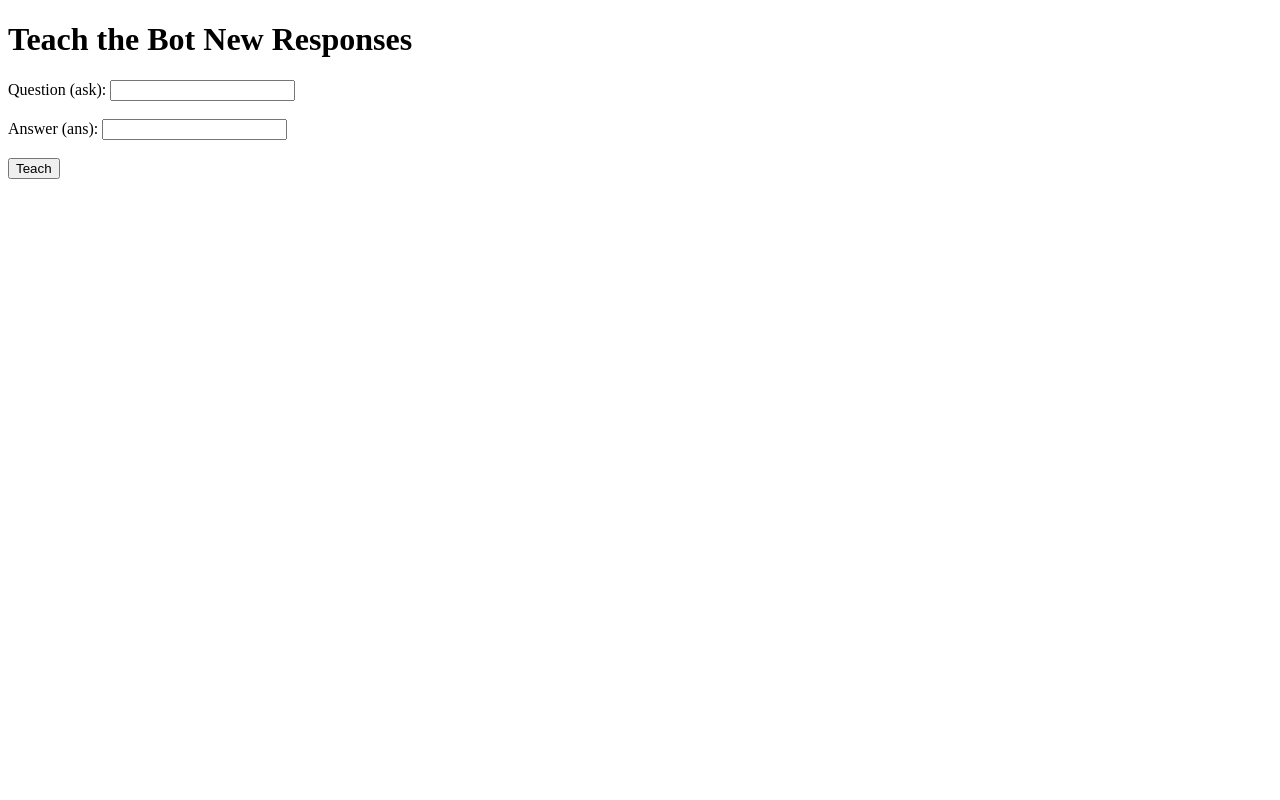
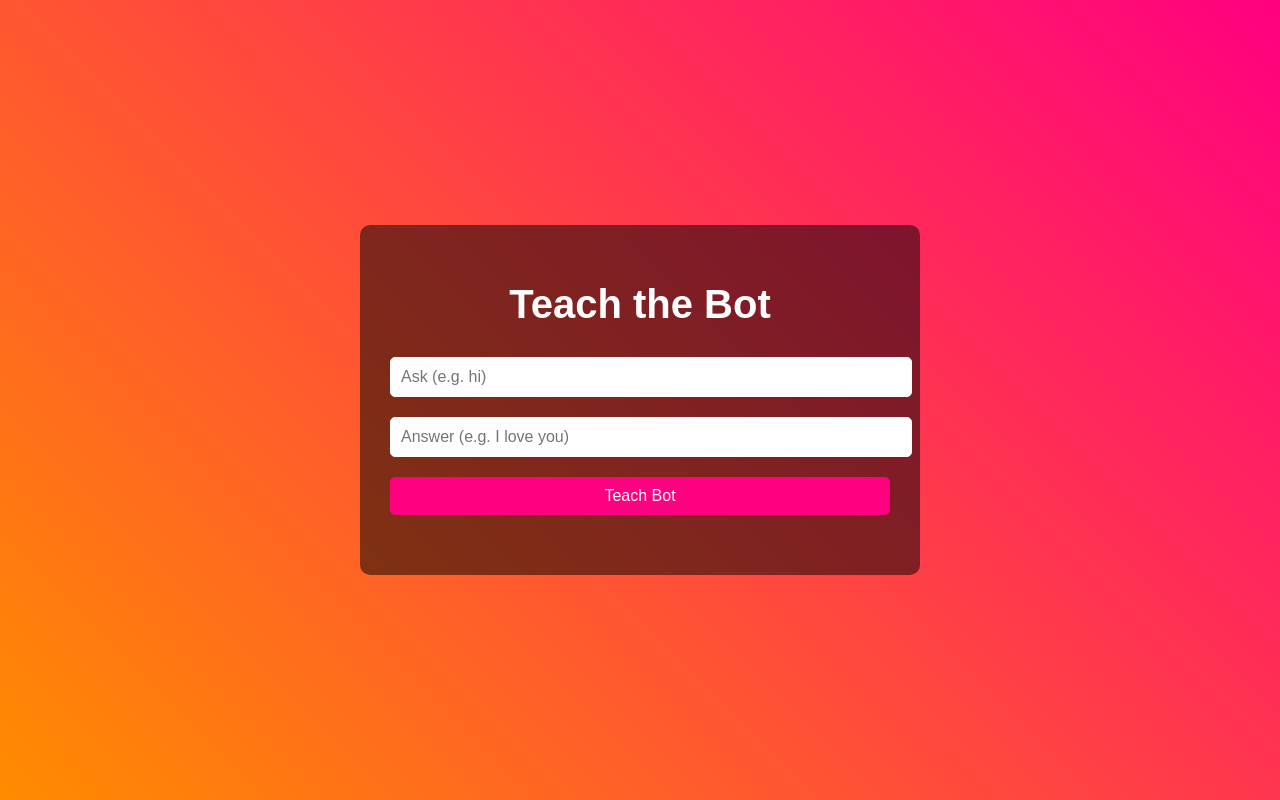
Before and after one commit to irfanpc420/My-api-simma, a website: page public/index.html in a window 1280 px wide. Drawn offline with Linux system fonts and the light colour scheme.

Commit message:
Update index.html

```diff
--- a/public/index.html
+++ b/public/index.html
@@ -4,50 +4,99 @@
     <meta charset="UTF-8">
     <meta name="viewport" content="width=device-width, initial-scale=1.0">
     <title>Teach the Bot</title>
+    <style>
+        /* Set a background with a gradient */
+        body {
+            background: linear-gradient(45deg, #ff8c00, #ff0080);
+            font-family: Arial, sans-serif;
+            margin: 0;
+            padding: 0;
+            display: flex;
+            justify-content: center;
+            align-items: center;
+            height: 100vh;
+            color: #fff;
+            text-align: center;
+        }
+
+        .container {
+            background-color: rgba(0, 0, 0, 0.5);
+            padding: 30px;
+            border-radius: 10px;
+            max-width: 500px;
+            width: 100%;
+        }
+
+        h1 {
+            font-size: 2.5rem;
+            margin-bottom: 20px;
+        }
+
+        input, button {
+            width: 100%;
+            padding: 10px;
+            margin: 10px 0;
+            border-radius: 5px;
+            border: 1px solid #fff;
+            font-size: 1rem;
+        }
+
+        button {
+            background-color: #ff0080;
+            color: #fff;
+            border: none;
+            cursor: pointer;
+        }
+
+        button:hover {
+            background-color: #ff0044;
+        }
+
+        .message {
+            margin-top: 20px;
+            font-size: 1.1rem;
+            color: #ffdd57;
+        }
+
+        .error {
+            color: #ff6666;
+        }
+    </style>
 </head>
 <body>
-  <h1>Teach the Bot New Responses</h1>
 
+    <div class="container">
+        <h1>Teach the Bot</h1>
         <form id="teachForm">
-    <label for="ask">Question (ask):</label>
-    <input type="text" id="ask" name="ask" required><br><br>
-
-    <label for="ans">Answer (ans):</label>
-    <input type="text" id="ans" name="ans" required><br><br>
-
-    <button type="submit">Teach</button>
+            <input type="text" id="ask" placeholder="Ask (e.g. hi)" required>
+            <input type="text" id="ans" placeholder="Answer (e.g. I love you)" required>
+            <button type="submit">Teach Bot</button>
         </form>
 
-  <div id="responseMessage"></div>
+        <div class="message" id="responseMessage"></div>
+    </div>
 
     <script>
-    const teachForm = document.getElementById('teachForm');
-    const responseMessage = document.getElementById('responseMessage');
-
-    teachForm.addEventListener('submit', async (event) => {
+        document.getElementById('teachForm').addEventListener('submit', async function(event) {
             event.preventDefault();
 
             const ask = document.getElementById('ask').value;
             const ans = document.getElementById('ans').value;
 
             try {
-        const response = await fetch('/teach', {
-          method: 'POST',
-          headers: {
-            'Content-Type': 'application/json',
-          },
-          body: JSON.stringify({ ask, ans }),
-        });
-
+                const response = await fetch(`/teach?ask=${encodeURIComponent(ask)}&ans=${encodeURIComponent(ans)}`);
                 const data = await response.json();
 
                 if (data.err) {
-          responseMessage.innerText = `Error: ${data.err}`;
+                    document.getElementById('responseMessage').textContent = `Error: ${data.err}`;
+                    document.getElementById('responseMessage').classList.add('error');
                 } else {
-          responseMessage.innerText = `Successfully taught: "${ans}" for "${ask}"`;
+                    document.getElementById('responseMessage').textContent = `Successfully taught: "${ans}" for "${ask}"`;
+                    document.getElementById('responseMessage').classList.remove('error');
                 }
             } catch (error) {
-        responseMessage.innerText = 'Error: Failed to teach the bot. Try again later.';
+                document.getElementById('responseMessage').textContent = 'Failed to teach the bot. Try again later.';
+                document.getElementById('responseMessage').classList.add('error');
             }
         });
     </script>
```
Lines whose indentation alone changed are shown as unchanged.
